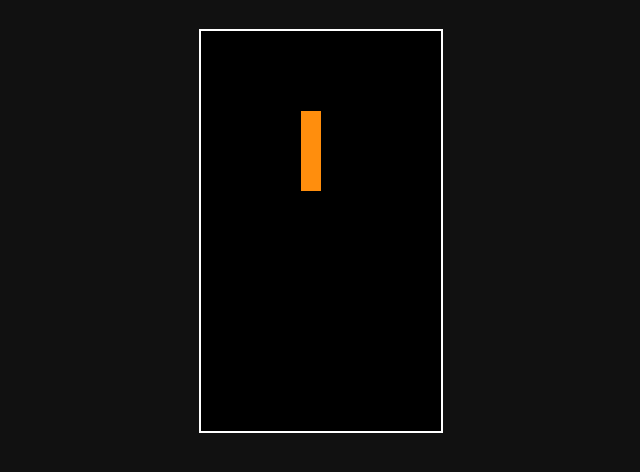
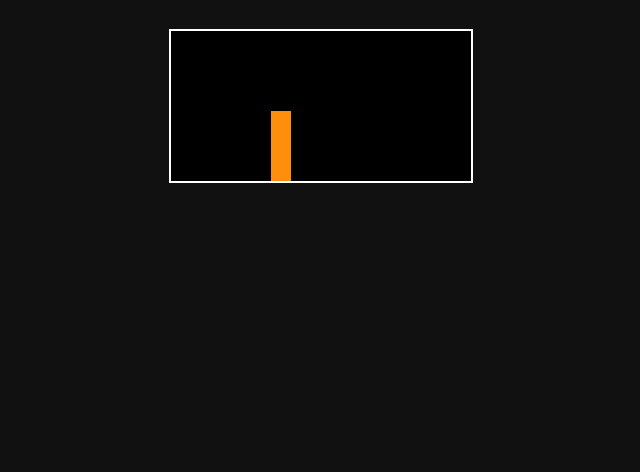
Before and after one commit to Kavita1928/tetris-game, a plain HTML site: page index.html in a window 1280 px wide. Shown: the part 62-534 px from the top of the page, without its empty margins (319-959 px from the left). Drawn offline with Linux system fonts and the light colour scheme.

Commit message:
Update index.html

```diff
--- a/index.html
+++ b/index.html
@@ -3,12 +3,14 @@
 <head>
   <meta charset="UTF-8" />
   <meta name="viewport" content="width=device-width, initial-scale=1.0"/>
-  <title>Tetris Game</title>
-  <link rel="stylesheet" href="style.css"/>
+  <title>Tetris Game 🎮</title>
+  <link rel="stylesheet" href="style.css" />
 </head>
 <body>
+
   <h1>Tetris Game 🎮</h1>
-  <canvas id="tetris" width="240" height="400"></canvas>
+  <canvas id="tetris"></canvas>
+
   <script src="script.js"></script>
 </body>
 </html>
```
